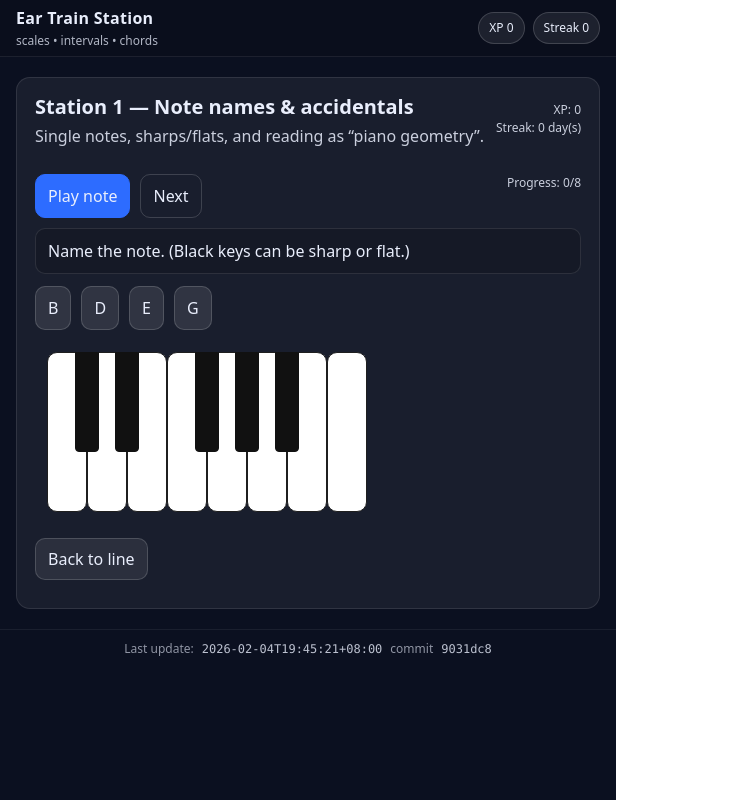
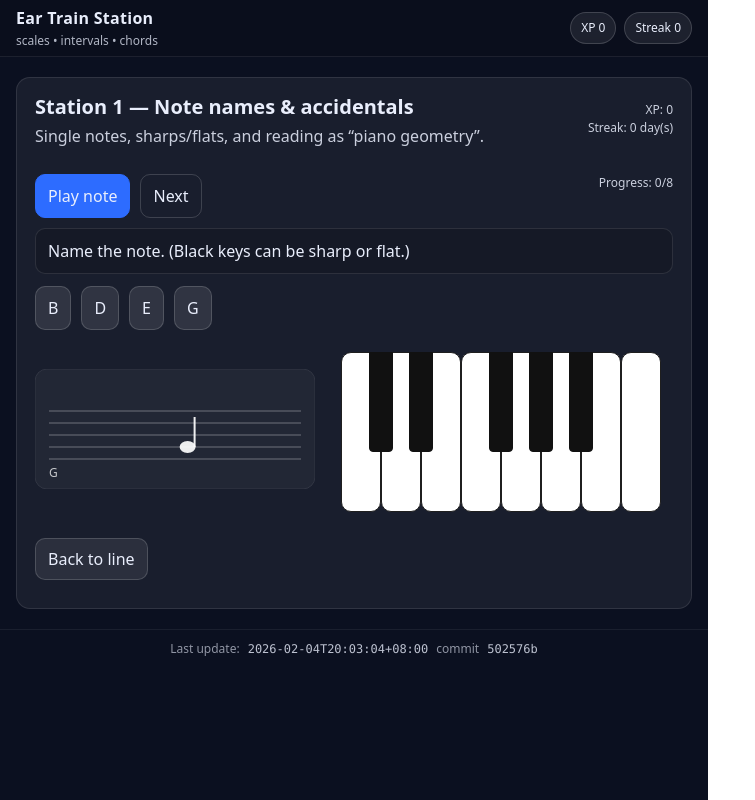
Before and after one commit to wpwcbc/ear-train-station, a React (Vite) app: page /station/S1_NOTES in a window 1280 px wide. Shown: the whole page, without its empty margins (0-755 px from the left). Built offline with nearby package versions, Linux system fonts and the light colour scheme.

Commit message:
Add staff note preview to note-name lesson/test

```diff
--- a/src/buildInfo.ts
+++ b/src/buildInfo.ts
@@ -1,6 +1,6 @@
 // AUTO-GENERATED by scripts/gen-build-info.mjs
 export const BUILD_INFO = {
-  commit: "9031dc8",
-  committedAt: "2026-02-04T19:45:21+08:00",
-  builtAt: "2026-02-04T12:02:46.242Z",
+  commit: "502576b",
+  committedAt: "2026-02-04T20:03:04+08:00",
+  builtAt: "2026-02-04T12:23:00.446Z",
 } as const;
--- /dev/null
+++ b/src/components/StaffNote.tsx
@@ -0,0 +1,168 @@
+// (no React import needed with the new JSX transform)
+
+type Accidental = 'sharp' | 'flat' | 'natural';
+
+function pcToDefaultSpelling(pc: number): { letter: 'A' | 'B' | 'C' | 'D' | 'E' | 'F' | 'G'; accidental: Accidental } {
+  // Prefer flats for the common flat pitch-classes to avoid “everything is sharps”.
+  // 0:C 1:Db 2:D 3:Eb 4:E 5:F 6:Gb 7:G 8:Ab 9:A 10:Bb 11:B
+  const i = ((pc % 12) + 12) % 12;
+  switch (i) {
+    case 0:
+      return { letter: 'C', accidental: 'natural' };
+    case 1:
+      return { letter: 'D', accidental: 'flat' };
+    case 2:
+      return { letter: 'D', accidental: 'natural' };
+    case 3:
+      return { letter: 'E', accidental: 'flat' };
+    case 4:
+      return { letter: 'E', accidental: 'natural' };
+    case 5:
+      return { letter: 'F', accidental: 'natural' };
+    case 6:
+      return { letter: 'G', accidental: 'flat' };
+    case 7:
+      return { letter: 'G', accidental: 'natural' };
+    case 8:
+      return { letter: 'A', accidental: 'flat' };
+    case 9:
+      return { letter: 'A', accidental: 'natural' };
+    case 10:
+      return { letter: 'B', accidental: 'flat' };
+    case 11:
+      return { letter: 'B', accidental: 'natural' };
+    default:
+      return { letter: 'C', accidental: 'natural' };
+  }
+}
+
+function letterIndex(letter: string): number {
+  // C D E F G A B
+  switch (letter) {
+    case 'C':
+      return 0;
+    case 'D':
+      return 1;
+    case 'E':
+      return 2;
+    case 'F':
+      return 3;
+    case 'G':
+      return 4;
+    case 'A':
+      return 5;
+    case 'B':
+      return 6;
+    default:
+      return 0;
+  }
+}
+
+function diatonicNumber(letter: string, octave: number): number {
+  // A simple “letter-only” index: octave*7 + (C=0..B=6)
+  return octave * 7 + letterIndex(letter);
+}
+
+export function StaffNote({
+  midi,
+  label,
+  width = 280,
+  height = 120,
+}: {
+  midi: number;
+  label?: string;
+  width?: number;
+  height?: number;
+}) {
+  const pc = ((midi % 12) + 12) % 12;
+  const octave = Math.floor(midi / 12) - 1;
+
+  const spelling = pcToDefaultSpelling(pc);
+  const noteDia = diatonicNumber(spelling.letter, octave);
+
+  // Treble clef staff reference:
+  // bottom line is E4, top line is F5.
+  const E4 = diatonicNumber('E', 4);
+  const F5 = diatonicNumber('F', 5);
+
+  // Layout
+  const padX = 14;
+  const staffLeft = padX;
+  const staffRight = width - padX;
+  const staffWidth = staffRight - staffLeft;
+
+  const lineGap = 12; // px between staff lines
+  const step = lineGap / 2; // diatonic step (line->space)
+  const staffMidY = height / 2 + 6;
+
+  // Make the 5 staff lines centered.
+  const bottomLineY = staffMidY + 2 * lineGap;
+
+  // Compute y by diatonic distance from E4 bottom line.
+  const y = bottomLineY - (noteDia - E4) * step;
+
+  const noteX = staffLeft + staffWidth * 0.55;
+  const headRx = 8;
+  const headRy = 6;
+
+  // Ledger lines: for notes outside the staff, draw the “line” positions.
+  const ledgerLines: number[] = [];
+  for (let d = noteDia; d <= E4 - 2; d += 2) {
+    ledgerLines.push(d);
+  }
+  for (let d = noteDia; d >= F5 + 2; d -= 2) {
+    ledgerLines.push(d);
+  }
+
+  const accidentalGlyph = spelling.accidental === 'sharp' ? '♯' : spelling.accidental === 'flat' ? '♭' : '';
+
+  const legend = label ?? `${spelling.letter}${spelling.accidental === 'natural' ? '' : spelling.accidental === 'sharp' ? '#' : 'b'}${octave}`;
+
+  return (
+    <div style={{ width, maxWidth: '100%' }}>
+      <svg width={width} height={height} viewBox={`0 0 ${width} ${height}`} role="img" aria-label={`Staff note ${legend}`}>
+        <rect x={0} y={0} width={width} height={height} rx={12} fill="rgba(255,255,255,0.04)" stroke="rgba(255,255,255,0.08)" />
+
+        {/* Staff lines */}
+        {Array.from({ length: 5 }, (_, i) => {
+          const yy = bottomLineY - i * lineGap;
+          return <line key={i} x1={staffLeft} x2={staffRight} y1={yy} y2={yy} stroke="rgba(255,255,255,0.35)" strokeWidth={1} />;
+        })}
+
+        {/* Ledger lines */}
+        {Array.from(new Set(ledgerLines)).map((d) => {
+          const yy = bottomLineY - (d - E4) * step;
+          return (
+            <line
+              key={d}
+              x1={noteX - 18}
+              x2={noteX + 18}
+              y1={yy}
+              y2={yy}
+              stroke="rgba(255,255,255,0.35)"
+              strokeWidth={1}
+            />
+          );
+        })}
+
+        {/* Accidental */}
+        {accidentalGlyph ? (
+          <text x={noteX - 28} y={y + 4} fontSize={18} fill="rgba(255,255,255,0.9)" textAnchor="middle">
+            {accidentalGlyph}
+          </text>
+        ) : null}
+
+        {/* Note head */}
+        <ellipse cx={noteX} cy={y} rx={headRx} ry={headRy} fill="rgba(255,255,255,0.92)" />
+
+        {/* Simple stem (always up for now) */}
+        <line x1={noteX + headRx - 1} x2={noteX + headRx - 1} y1={y} y2={y - 30} stroke="rgba(255,255,255,0.92)" strokeWidth={2} />
+
+        {/* Label */}
+        <text x={staffLeft} y={height - 12} fontSize={12} fill="rgba(255,255,255,0.75)">
+          {legend}
+        </text>
+      </svg>
+    </div>
+  );
+}
--- a/src/pages/StationPage.tsx
+++ b/src/pages/StationPage.tsx
@@ -4,6 +4,7 @@ import type { StationId, Progress } from '../lib/progress';
 import { applyStudyReward, markStationDone } from '../lib/progress';
 import { STATIONS } from '../lib/stations';
 import { PianoKeyboard } from '../components/PianoKeyboard';
+import { StaffNote } from '../components/StaffNote';
 import { piano } from '../audio/piano';
 import { makeIntervalQuestion, makeIntervalLabelQuestion, intervalLongName, type IntervalLabel } from '../exercises/interval';
 import { makeNoteNameQuestion } from '../exercises/noteName';
@@ -699,12 +700,17 @@ export function StationPage({ progress, setProgress }: { progress: Progress; set
             ))}
           </div>
 
+          <div className="row" style={{ gap: 14, alignItems: 'center', flexWrap: 'wrap', marginTop: 10 }}>
+            <StaffNote midi={noteQ.midi} label={noteQ.promptLabel} />
+            <div style={{ flex: 1, minWidth: 240 }}>
               <PianoKeyboard
                 startMidi={60}
                 octaves={1}
                 onPress={(m) => piano.playMidi(m, { durationSec: 0.9, velocity: 0.9 })}
                 highlighted={highlighted}
               />
+            </div>
+          </div>
         </>
       ) : id === 'T1_NOTES' ? (
         <>
@@ -734,6 +740,10 @@ export function StationPage({ progress, setProgress }: { progress: Progress; set
                 {c}
               </button>
             ))}
+          </div>
+
+          <div style={{ marginTop: 10 }}>
+            <StaffNote midi={t1Q.midi} label={t1Q.promptLabel} />
           </div>
 
           <div style={{ fontSize: 12, opacity: 0.8, marginTop: 10 }}>
```
Lines whose indentation alone changed are shown as unchanged.
